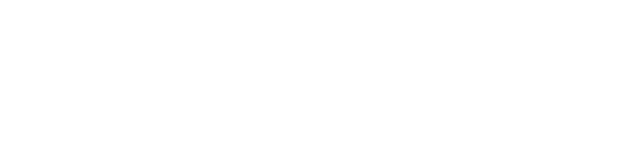
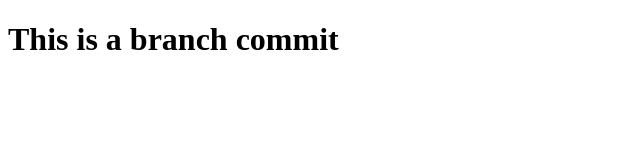
Before and after one commit to GauravKaria/Learning-WebDev, a plain HTML site: page index.html in a window 1280 px wide. Shown: the whole page, without its empty margins (0-640 px from the left). Drawn offline with Linux system fonts and the light colour scheme.

Commit message:
Commit branch

```diff
--- a/index.html
+++ b/index.html
@@ -6,6 +6,6 @@
     <title>Document</title>
 </head>
 <body>
-
+    <h1>This is a branch commit</h1>
 </body>
 </html>
```
